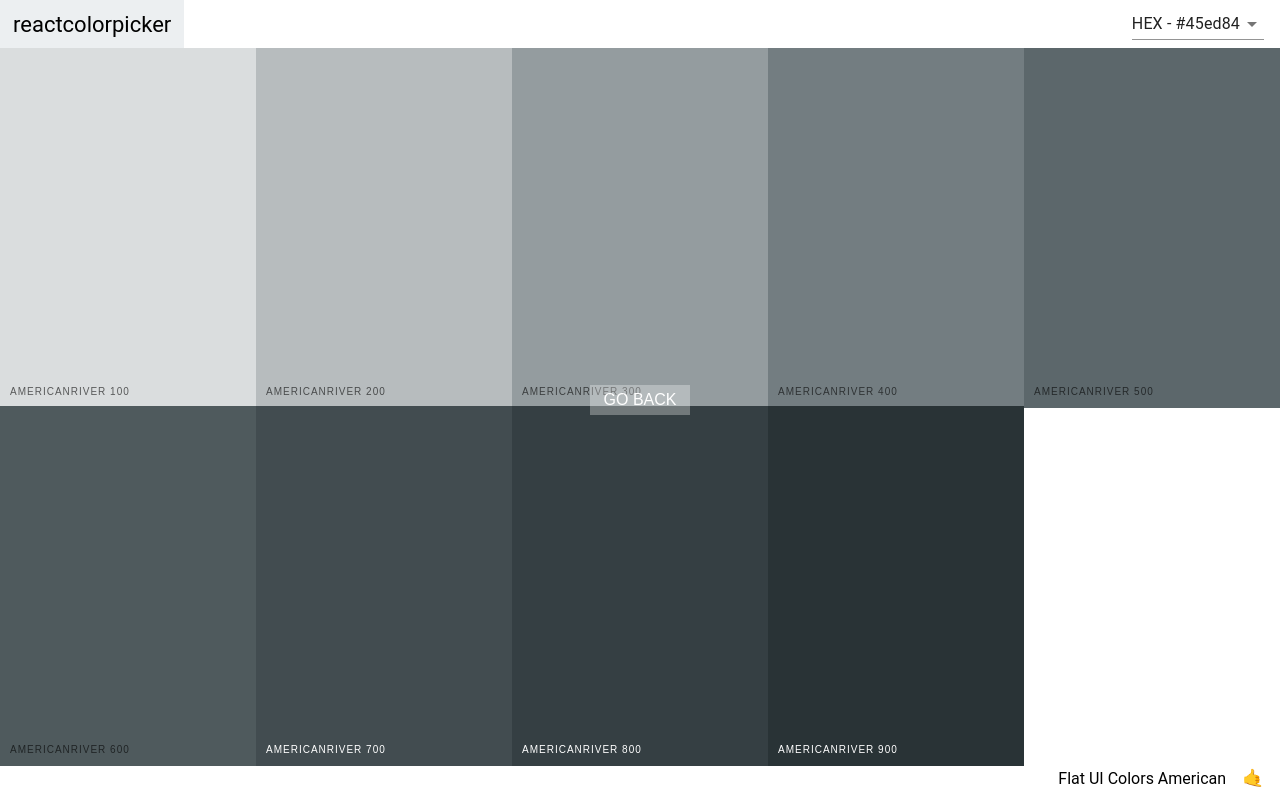
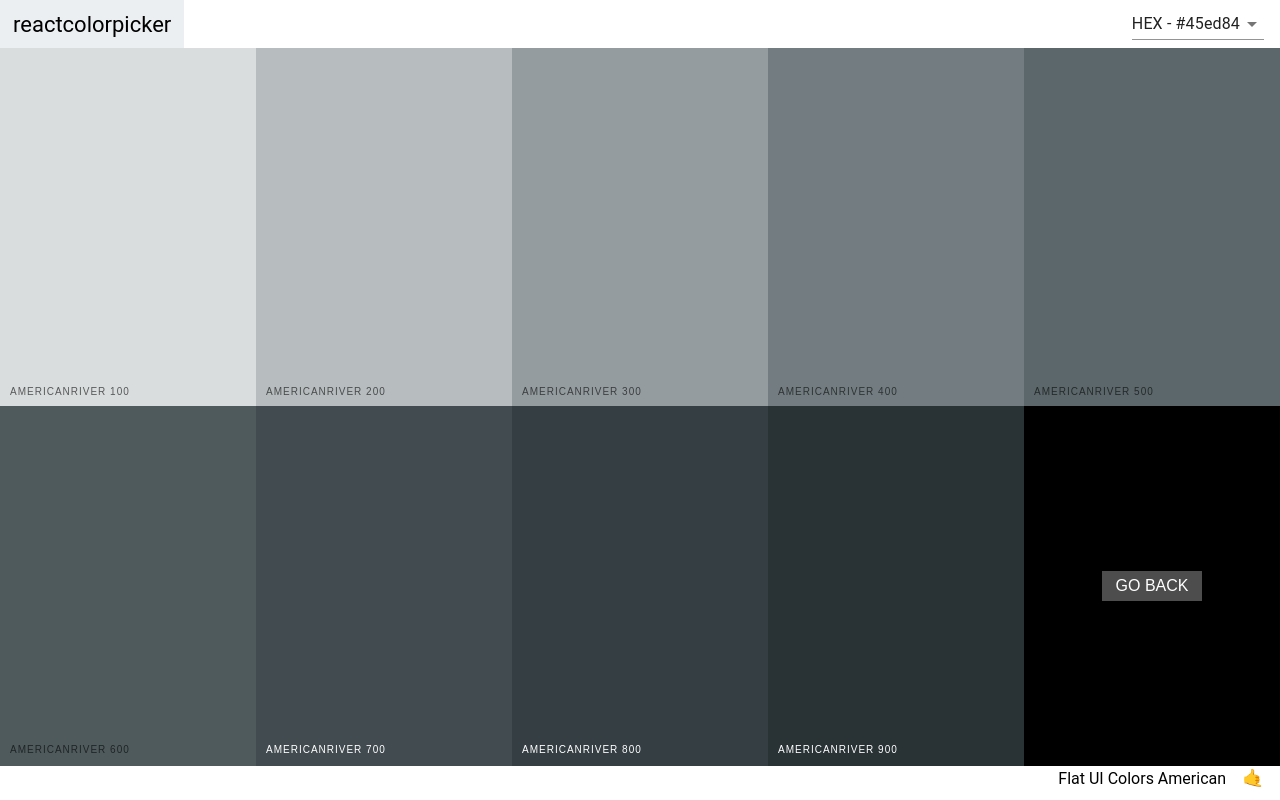
Before and after one commit to SantosBright/React-colors-app, a React (Create React App) app: page /palette/flat-ui-colors-american/americanriver in a window 1280 px wide. Built offline with nearby package versions, Linux system fonts and the light colour scheme.

Commit message:
refractor Palette styles

```diff
--- a/src/ColorBox.css
+++ b/src/ColorBox.css
@@ -10,7 +10,7 @@
 .SingleColorPalette .ColorBox{
     height: 50%;
 } */
-.ColorBox.go-back{
+/* .ColorBox.go-back{
     background-color: black;
 }
 .copy-button,
@@ -33,7 +33,7 @@
     text-transform: uppercase;
     transition: opacity .3s ease-out;
     text-decoration: none;
-}
+} */
 /* .copy-button{
     opacity: 0;
 }
--- a/src/Palette.css
+++ b/src/Palette.css
@@ -1,4 +1,4 @@
-.Palette{
+/* .Palette{
     height: 100vh;
     overflow: hidden;
     display: flex;
@@ -6,7 +6,7 @@
 }
 .Palette-colors{
     height: 90%;
-}
+} */
 .Palette-footer{
     background-color: white;
     display: flex;
--- a/src/Palette.js
+++ b/src/Palette.js
@@ -1,8 +1,22 @@
 import React, { Component } from 'react';
+import { withStyles } from '@material-ui/styles';
 import Navbar from './Navbar';
 import PaletteFooter from './PaletteFooter';
 import ColorBox from './ColorBox';
 import './Palette.css';
+
+
+const styles = {
+    Palette: {
+        height: '100vh',
+        overflow: 'hidden',
+        display: 'flex',
+        flexDirection: 'column'
+    },
+    colors: {
+        height: '90%'
+    }
+}
 
 class Palette extends Component {
     constructor(props){
@@ -20,6 +34,7 @@ class Palette extends Component {
 
     render() {
         const { level, colorFormat } = this.state;
+        const { classes } = this.props;
         const { colors, paletteName, emoji, id } = this.props.palette;
         const colorBoxes = colors[level].map(color => (
             <ColorBox
@@ -33,14 +48,14 @@ class Palette extends Component {
         ));
 
         return (
-            <div className="Palette">
+            <div className={classes.Palette}>
                 <Navbar
                     changeLevel={this.changeLevel}
                     level={this.state.level}
                     handleChange={this.changeFormat}
                     showSlider
                 />
-                <div className="Palette-colors">{colorBoxes}</div>
+                <div className={classes.colors}>{colorBoxes}</div>
                 <PaletteFooter
                     paletteName={paletteName}
                     emoji={emoji}
@@ -50,4 +65,4 @@ class Palette extends Component {
     }
 }
 
-export default Palette;
+export default withStyles(styles)(Palette);
--- a/src/SingleColorPalette.js
+++ b/src/SingleColorPalette.js
@@ -1,8 +1,53 @@
 import React, { Component } from 'react';
 import { Link } from 'react-router-dom';
+import { withStyles } from '@material-ui/styles';
 import Navbar from './Navbar';
 import PaletteFooter from './PaletteFooter';
 import ColorBox from './ColorBox';
+
+
+const styles = {
+    Palette: {
+        height: '100vh',
+        overflow: 'hidden',
+        display: 'flex',
+        flexDirection: 'column'
+    },
+    colors: {
+        height: '90%'
+    },
+    goBack: {
+        width: '20%',
+        height: '50%',
+        margin: '0 auto',
+        display: 'inline-block',
+        position: 'relative',
+        cursor: 'pointer',
+        marginBottom: '-5.8px',
+        backgroundColor: 'black',
+        '& a': {
+        color: 'white',
+        width: '100px',
+        height: '30px',
+        position: 'absolute',
+        display: 'inline-block',
+        cursor: 'pointer',
+        top: '50%',
+        left: '50%',
+        marginLeft: '-50px',
+        marginTop: '-15px',
+        textAlign: 'center',
+        outline: 'none',
+        border: 'none',
+        background: 'rgba(255, 255, 255, .3)',
+        fontSize: '1rem',
+        lineHeight: '30px',
+        textTransform: 'uppercase',
+        transition: 'opacity .3s ease-out',
+        textDecoration: 'none'
+        }
+    }
+}
 
 class SingleColorPalette extends Component {
     constructor(props){
@@ -30,6 +75,7 @@ class SingleColorPalette extends Component {
 
     render() {
         const { paletteName, emoji, id } = this.props.palette;
+        const { classes } = this.props;
         const colorBoxes = this._shades.map(color => (
             <ColorBox
                 key={color.name}
@@ -39,14 +85,14 @@ class SingleColorPalette extends Component {
             />
         ));
         return (
-            <div className='SingleColorPalette Palette'>
+            <div className={classes.Palette}>
                 <Navbar
                     handleChange={this.changeFormat}
                     showSlider={false}
                 />
-                <div className="Palette-colors">
+                <div className={classes.colors}>
                     {colorBoxes}
-                    <div className="go-back ColorBox">
+                    <div className={classes.goBack}>
                         <Link to={`/palette/${id}`} className="go-back-btn">Go Back</Link>
                     </div>
                 </div>
@@ -59,4 +105,4 @@ class SingleColorPalette extends Component {
     }
 }
 
-export default SingleColorPalette;
+export default withStyles(styles)(SingleColorPalette);
```
